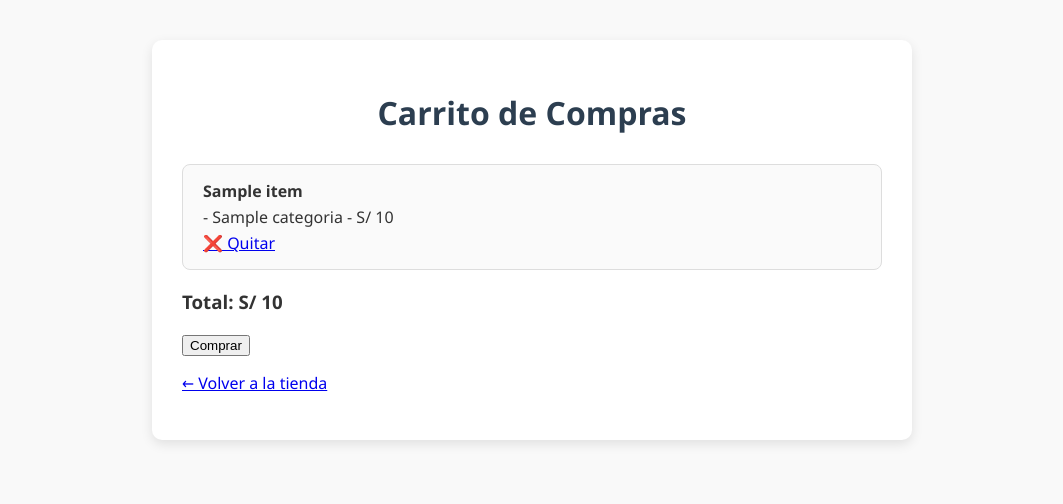
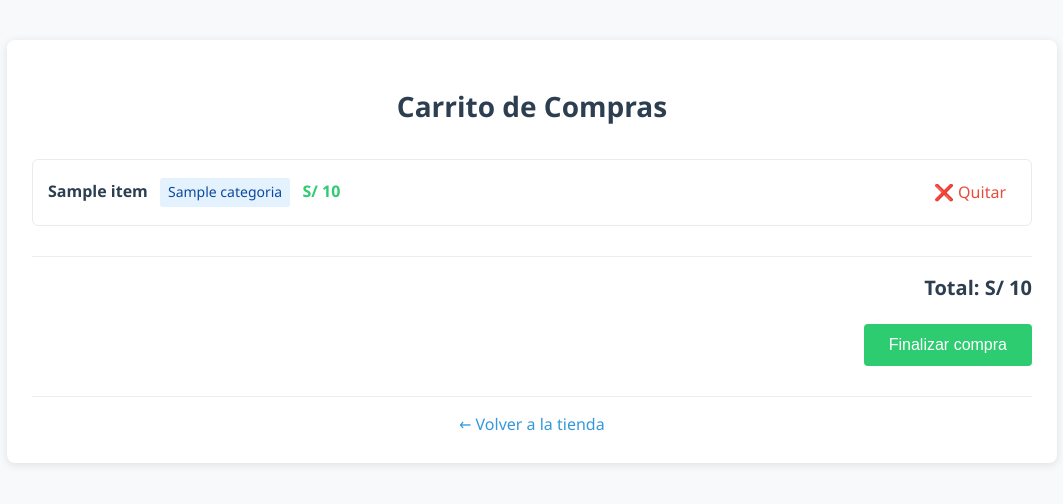
Before and after one commit to Alejosor/recomendador_ropa, a Flask app: template app/templates/carrito.html in a window 1280 px wide. Shown: the top 504 px of the page, without its empty margins (108-1171 px from the left). Run offline with Flask 3, Linux system fonts and the light colour scheme; the template is opened without the code that fills it: most values are stand-ins (such as "Sample title", 1, 10 or a date in 2020).

Commit message:
Revamp carrito.html with enhanced styling, improved layout, and better user interaction elements

```diff
--- a/app/templates/carrito.html
+++ b/app/templates/carrito.html
@@ -2,8 +2,195 @@
 <html lang="es">
 <head>
     <meta charset="UTF-8">
-    <title>Tu Carrito</title>
-    <link rel="stylesheet" href="{{ url_for('static', filename='styles.css') }}">
+    <meta name="viewport" content="width=device-width, initial-scale=1.0">
+    <title>Tu Carrito | Futbolera</title>
+    <style>
+        body {
+            font-family: 'Segoe UI', Tahoma, Geneva, Verdana, sans-serif;
+            background-color: #f8f9fa;
+            margin: 0;
+            padding: 0;
+            color: #2c3e50;
+            line-height: 1.6;
+        }
+
+        .container {
+            max-width: 1000px;
+            margin: 40px auto;
+            padding: 25px;
+            background-color: white;
+            border-radius: 8px;
+            box-shadow: 0 2px 10px rgba(0, 0, 0, 0.1);
+        }
+
+        h1 {
+            color: #2c3e50;
+            text-align: center;
+            margin-bottom: 30px;
+            font-size: 28px;
+        }
+
+        h3 {
+            color: #2c3e50;
+            margin-top: 30px;
+            font-size: 20px;
+            text-align: right;
+            border-top: 1px solid #eee;
+            padding-top: 15px;
+        }
+
+        .flash-messages {
+            margin-bottom: 20px;
+        }
+
+        .flash {
+            padding: 12px 15px;
+            margin-bottom: 10px;
+            border-radius: 4px;
+        }
+
+        .flash-success {
+            background-color: #d4edda;
+            color: #155724;
+            border: 1px solid #c3e6cb;
+        }
+
+        .flash-error {
+            background-color: #f8d7da;
+            color: #721c24;
+            border: 1px solid #f5c6cb;
+        }
+
+        .product-list {
+            list-style-type: none;
+            padding: 0;
+            margin-bottom: 25px;
+        }
+
+        .product-item {
+            background-color: white;
+            border: 1px solid #e9ecef;
+            border-radius: 6px;
+            padding: 15px;
+            margin-bottom: 10px;
+            display: flex;
+            justify-content: space-between;
+            align-items: center;
+            transition: background-color 0.2s;
+        }
+
+        .product-item:hover {
+            background-color: #f8f9fa;
+        }
+
+        .product-info {
+            flex-grow: 1;
+        }
+
+        .product-name {
+            font-weight: bold;
+            color: #2c3e50;
+            margin-right: 8px;
+        }
+
+        .product-category {
+            background-color: #e3f2fd;
+            color: #0d47a1;
+            font-size: 14px;
+            padding: 3px 8px;
+            border-radius: 3px;
+            display: inline-block;
+            margin-right: 8px;
+        }
+
+        .product-price {
+            font-weight: bold;
+            color: #2ecc71;
+        }
+
+        .remove-link {
+            color: #e74c3c;
+            text-decoration: none;
+            padding: 5px 10px;
+            border-radius: 4px;
+            transition: background-color 0.3s;
+        }
+
+        .remove-link:hover {
+            background-color: #fee;
+        }
+
+        button {
+            background-color: #2ecc71;
+            color: white;
+            border: none;
+            border-radius: 4px;
+            padding: 12px 25px;
+            font-size: 16px;
+            cursor: pointer;
+            float: right;
+            transition: background-color 0.3s;
+        }
+
+        button:hover {
+            background-color: #27ae60;
+        }
+
+        .empty-cart {
+            text-align: center;
+            padding: 30px;
+            color: #7f8c8d;
+            font-size: 18px;
+        }
+
+        .back-link {
+            text-align: center;
+            margin-top: 30px;
+            padding-top: 15px;
+            border-top: 1px solid #eee;
+        }
+
+        .back-link a {
+            color: #3498db;
+            text-decoration: none;
+            display: inline-flex;
+            align-items: center;
+            transition: color 0.3s;
+        }
+
+        .back-link a:hover {
+            color: #2980b9;
+            text-decoration: underline;
+        }
+
+        .clearfix::after {
+            content: "";
+            display: table;
+            clear: both;
+        }
+
+        @media (max-width: 768px) {
+            .container {
+                margin: 20px;
+                padding: 15px;
+            }
+
+            .product-item {
+                flex-direction: column;
+                align-items: flex-start;
+            }
+
+            .remove-link {
+                margin-top: 10px;
+                align-self: flex-end;
+            }
+
+            button {
+                width: 100%;
+                float: none;
+            }
+        }
+    </style>
 </head>
 <body>
     <div class="container">
@@ -24,21 +211,30 @@
             <ul class="product-list">
                 {% for item in carrito %}
                     <li class="product-item">
-                        <strong>{{ item.nombre }}</strong> -
-                        {{ item.categoria }} - S/ {{ item.precio }}
-                        <a href="{{ url_for('main.quitar_carrito', indice=loop.index0) }}">❌ Quitar</a>
+                        <div class="product-info">
+                            <span class="product-name">{{ item.nombre }}</span>
+                            <span class="product-category">{{ item.categoria }}</span>
+                            <span class="product-price">S/ {{ item.precio }}</span>
+                        </div>
+                        <a href="{{ url_for('main.quitar_carrito', indice=loop.index0) }}" class="remove-link">❌ Quitar</a>
                     </li>
                 {% endfor %}
             </ul>
             <h3>Total: S/ {{ total }}</h3>
-            <form action="{{ url_for('main.comprar') }}" method="get">
-                <button type="submit">Comprar</button>
-            </form>
+            <div class="clearfix">
+                <form action="{{ url_for('main.comprar') }}" method="get">
+                    <button type="submit">Finalizar compra</button>
+                </form>
+            </div>
         {% else %}
-            <p>Tu carrito está vacío.</p>
+            <div class="empty-cart">
+                <p>Tu carrito está vacío.</p>
+            </div>
         {% endif %}
 
-        <p><a href="{{ url_for('main.index') }}">← Volver a la tienda</a></p>
+        <div class="back-link">
+            <a href="{{ url_for('main.index') }}">← Volver a la tienda</a>
+        </div>
     </div>
 </body>
 </html>
```
